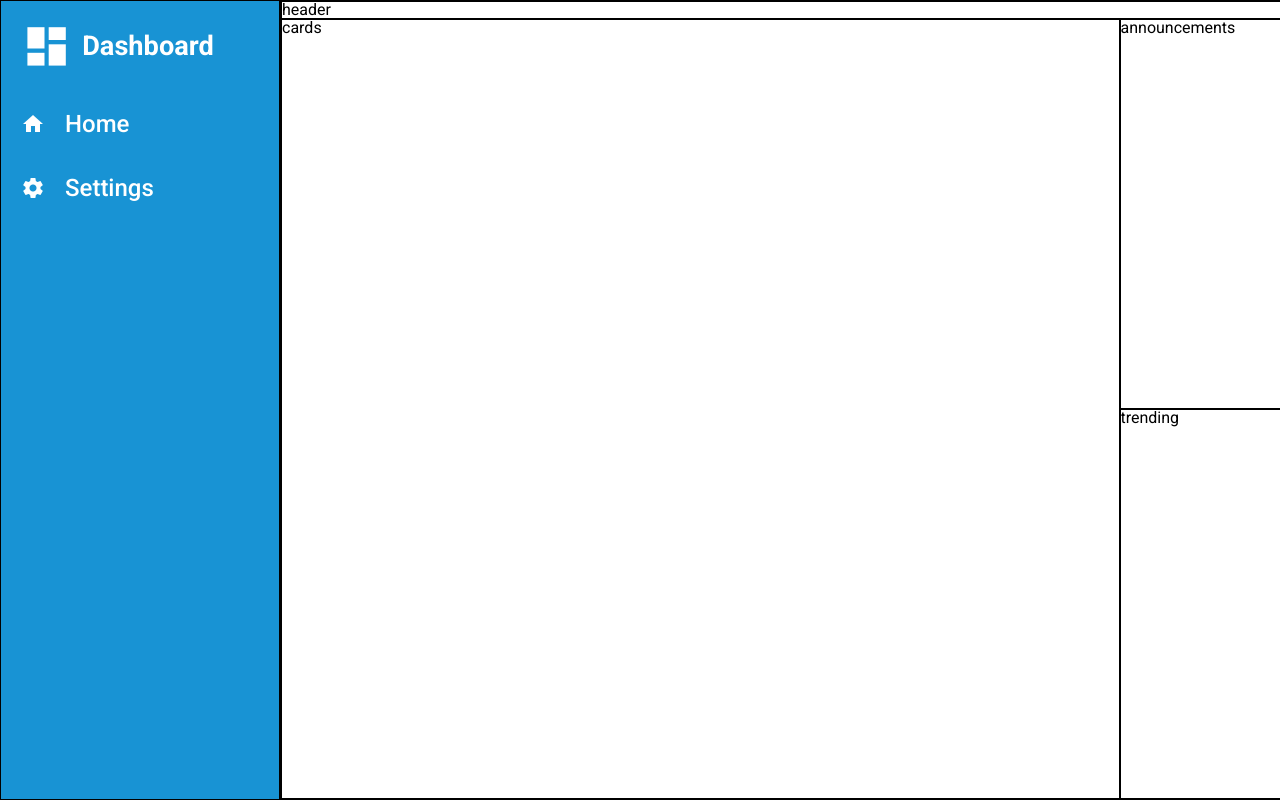
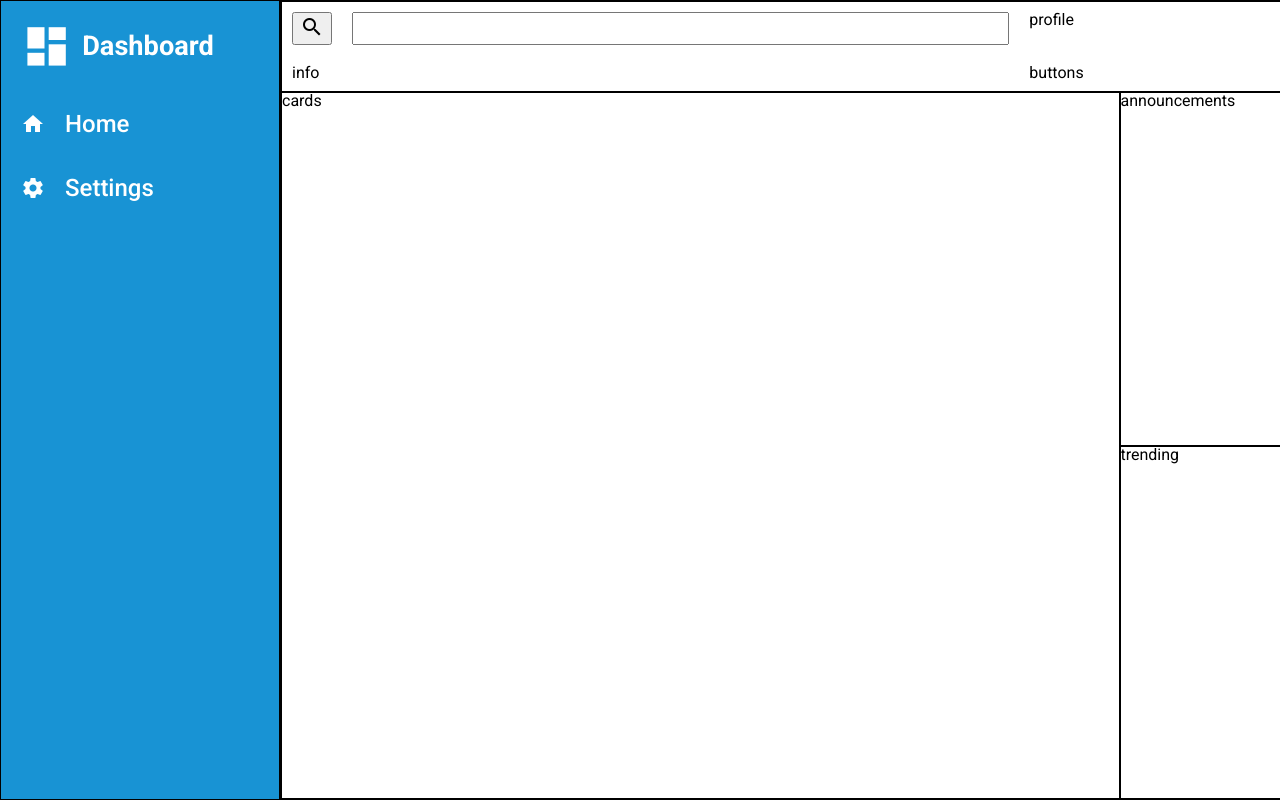
Before and after one commit to Baboon69/admin-dashboard, a plain HTML site: page index.html in a window 1280 px wide. Shown: the top 800 px of the page. Drawn offline with Linux system fonts and the light colour scheme.

Commit message:
header search bar

```diff
--- a/index.html
+++ b/index.html
@@ -48,7 +48,15 @@
             </nav>
         </sidebar>
         <main class="main">
-            <header class="header">header</header>
+            <header class="header">
+                <form action="" class="search">
+                    <button type="submit" class="button-icon"><span class="material-icons">search</span></button>
+                    <input type="text" class="search-input">
+                </form>
+                <div class="profile">profile</div>
+                <div class="profile-info">info</div>
+                <div class="header-buttons">buttons</div>
+            </header>
             <section class="cards">cards</section>
             <section class="announcements">announcements</section>
             <section class="trending">trending</section>
--- a/style.css
+++ b/style.css
@@ -121,3 +121,17 @@ body{
 .logo>.material-icons{
     font-size: 3.2rem;
 }
+
+.header{
+    display: grid;
+    grid-template-columns: 2fr 1fr;
+    gap: 20px;
+    padding: 10px;
+}
+.search{
+    display: flex;
+    gap: 20px;
+}
+.search-input{
+    flex: 1;
+}
```
